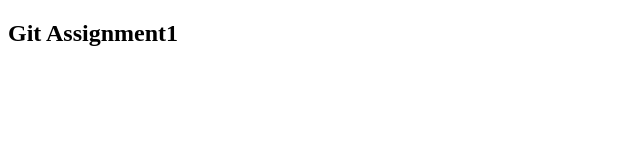
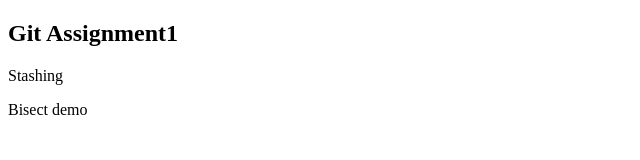
Before and after one commit to Kiruthika-Cse/UST-ass1, a plain HTML site: page index.html in a window 1280 px wide. Shown: the whole page, without its empty margins (0-640 px from the left). Drawn offline with Linux system fonts and the light colour scheme.

Commit message:
Newline added

```diff
--- a/index.html
+++ b/index.html
@@ -4,5 +4,7 @@
 </head>
 <body>
     <h2>Git Assignment1</h2>
+    <p>Stashing</p>
+    <p>Bisect demo</p>
 </body>
 </html>
```
